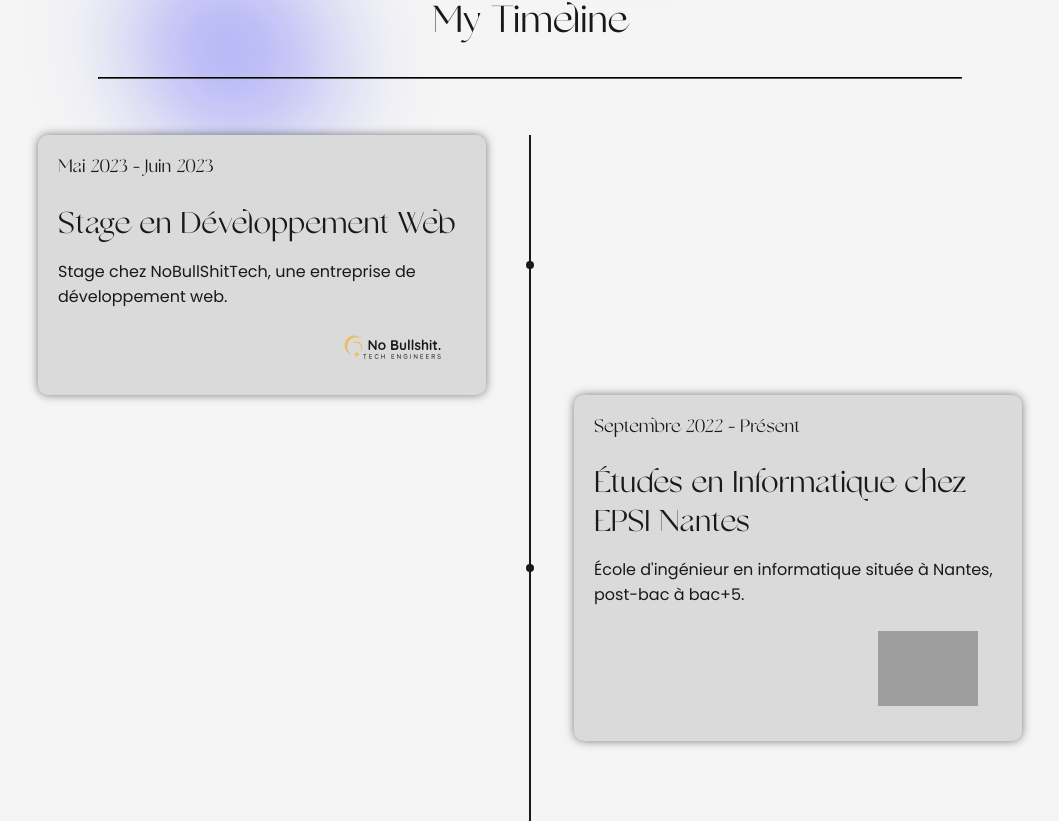
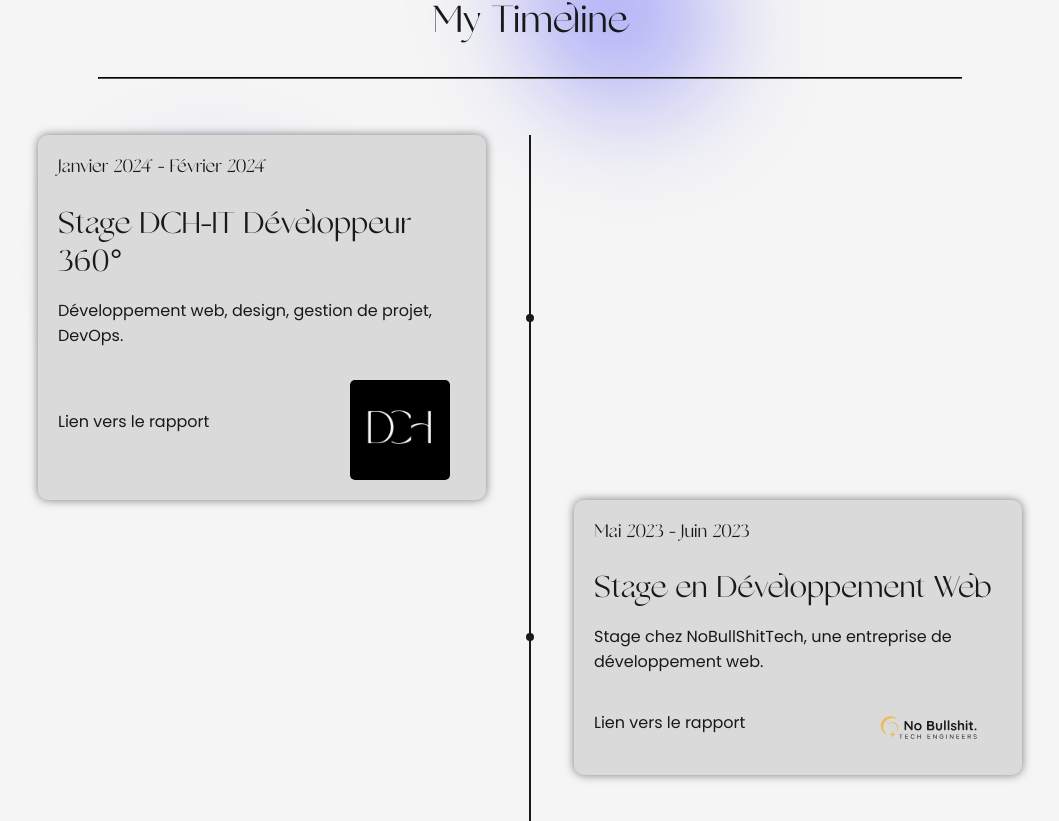
Before and after one commit to D-Seonay/portfolio-matheo-delaunay-2024, a React (Create React App) app: page /about in a window 1280 px wide. Shown: the part 2839-3660 px from the top of the page, without its empty margins (110-1169 px from the left). Built offline with nearby package versions, Linux system fonts and the light colour scheme; grey boxes are pictures that could not be loaded.

Commit message:
feat link

```diff
--- a/src/component/ui/CursorTracker.jsx
+++ b/src/component/ui/CursorTracker.jsx
@@ -1,7 +1,6 @@
 import React from 'react';
 import styled, { css } from 'styled-components';
 import { useTheme } from "../ThemeContext";
-
 const scaleAnimation = css`
   from {
     transform: scale(1);
--- a/src/component/ui/SkillsServicesList.jsx
+++ b/src/component/ui/SkillsServicesList.jsx
@@ -16,6 +16,7 @@ const skillsData = {
 		{ name: 'JavaScript', icon: IoLogoJavascript },
 		{ name: 'React', icon: FaReact },
 		{ name: 'Vue.js', icon: FaVuejs }
+
 	],
 	Backend: [
 		{ name: 'Node.js', icon: FaNode },
@@ -110,15 +111,14 @@ const SkillsService = () => {
 			const radius = 150; // Rayon de la "planète"
 
 			const positions = [];
-			for (let i = 0; i < 10; i++) {
-				const angle = Math.random() * Math.PI * 2; // Angle aléatoire
+			for (let i = 0; i < 15; i++) {
+				const angle = Math.random() * Math.PI * 3; // Angle aléatoire
 				const distance = Math.sqrt(Math.random()) * radius; // Distance aléatoire du centre
 				const x = centerX + distance * Math.cos(angle);
 				const y = centerY + distance * Math.sin(angle);
 				positions.push({ x, y });
 			}
 
-			console.log(positions); // Afficher les positions générées dans la console
 
 			setAtomsPositions(positions);
 		}
--- a/src/component/ui/Timeline.jsx
+++ b/src/component/ui/Timeline.jsx
@@ -6,6 +6,9 @@ import logoEPSI from "../../img/logo-timeline/LOGO_EPSI.png";
 import logoLaMennais from "../../img/logo-timeline/LOGO_LaMennais.png";
 import logoStFelix from "../../img/logo-timeline/LOGO_StFelix.png";
 import LogoNoBullShitTech from "../../img/logo-timeline/LOGO_NoBullShitTech.svg";
+import LogoDCHIT from "../../img/logo-timeline/LOGO_DCHIT.png";
+import RapportNoBullShitTech from "../../pdf/RapportDeStageNoBullShit.pdf";
+import RapportDCHIT from "../../pdf/rapport-de-stage-dch-it.pdf";
 
 
 const TimelineContainer = styled.div`
@@ -128,8 +131,25 @@ const Text = styled.p`
   font-size: 1rem;
 `;
 
+const LowContainer = styled.div`
+  display: flex;
+  justify-content: space-between;
+  align-items: center;
+  margin-top: 1rem;
+`;
+
+const Rapport = styled.a`
+  color: ${props => (props.theme === 'light' ? '#191919' : '#DADADA')};
+  font-size: 1rem;
+  text-decoration: none;
+  transition: color 0.3s;
+
+  &:hover {
+    color: ${props => (props.theme === 'light' ? '#000' : '#FFF')};
+  }
+`;
+
 const LogoContainer = styled.div`
-  width: 100%;
   display: flex;
   align-items: center;
   justify-content: flex-end;
@@ -167,11 +187,20 @@ const MyTimeline = () => {
 	const [visibleSections, setVisibleSections] = useState([]);
 	const events = [
 		{
+			title: 'Stage DCH-IT Développeur 360°',
+			date: 'Janvier 2024 - Février 2024',
+			description: "Développement web, design, gestion de projet, DevOps.",
+			logo: LogoDCHIT,
+			link: '',
+			rapport: RapportDCHIT,
+		},
+		{
 			title: 'Stage en Développement Web',
 			date: 'Mai 2023 - Juin 2023',
 			description: "Stage chez NoBullShitTech, une entreprise de développement web.",
 			logo: LogoNoBullShitTech,
 			link: 'https://engineers.getnobullshit.com/',
+			rapport: RapportNoBullShitTech,
 		},
 		{
 			title: 'Études en Informatique chez EPSI Nantes',
@@ -179,6 +208,7 @@ const MyTimeline = () => {
 			description: "École d'ingénieur en informatique située à Nantes, post-bac à bac+5.",
 			logo: logoEPSI,
 			link: 'https://www.epsi.fr/',
+			rapport: '',
 		},
 		{
 			title: 'Alternance au lycée La Mennais',
@@ -186,6 +216,7 @@ const MyTimeline = () => {
 			description: "Maintenance informatique et gestion de parc.",
 			logo: logoLaMennais,
 			link: 'https://www.lycee-lamennais.fr/',
+			rapport: '',
 		},
 		{
 			title: 'Bachelor professionnel en SN option RISC',
@@ -193,6 +224,7 @@ const MyTimeline = () => {
 			description: "Bac en Systèmes Numériques option Réseaux Informatiques et Systèmes Communicants à St Félix La Salle.",
 			logo: logoStFelix,
 			link: 'https://stfelixlasalle.fr/',
+			rapport: '',
 		},
 	];
 
@@ -239,6 +271,16 @@ const MyTimeline = () => {
 									<TitleH2 theme={theme}>{event.title}</TitleH2>
 									<Text theme={theme}>{event.description}</Text>
 
+									<LowContainer>
+
+										{event.rapport ? (
+											<Rapport theme={theme} href={event.rapport} target="_blank" rel="noopener noreferrer">
+												Lien vers le rapport
+											</Rapport>
+										) : (
+											''
+										)}
+
 										<LogoContainer>
 											{event.link ? (
 												<LinkA href={event.link} target="_blank" rel="noopener noreferrer">
@@ -248,6 +290,8 @@ const MyTimeline = () => {
 												<LogoImage src={event.logo} alt={event.title} />
 											)}
 										</LogoContainer>
+
+									</LowContainer>
 
 								</TimelineContent>
 							</TimelineListItem>
```
Lines whose indentation alone changed are shown as unchanged.
